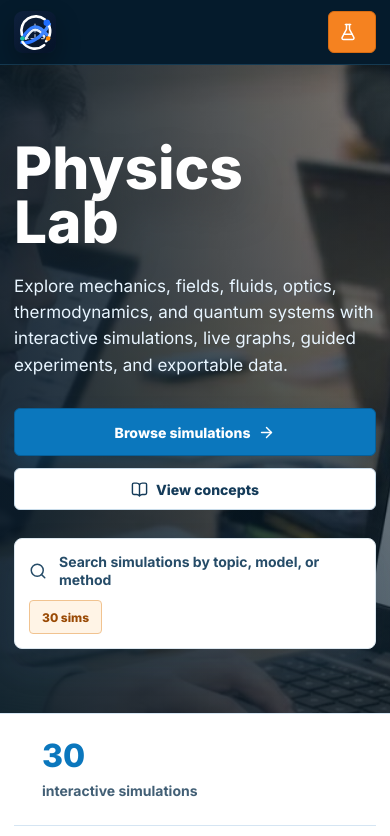
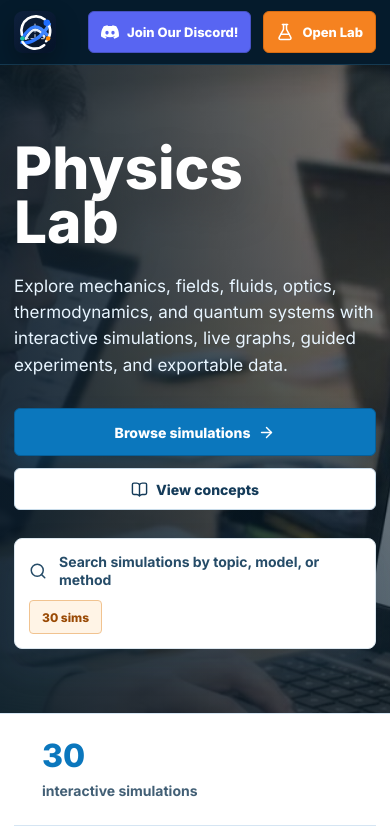
Before and after one commit to ShauryaAttreya37/physics-simulator, a React (Vite) app: page / in a window 390 px wide. Shown: the top 836 px of the page. Built offline with nearby package versions, Linux system fonts and the light colour scheme.

Commit message:
Fix mobile navigation controls

```diff
--- a/src/components/SimulationRunner.jsx
+++ b/src/components/SimulationRunner.jsx
@@ -790,20 +790,6 @@ export default function SimulationRunner({ sim, onBack }) {
               <div className="toggle-handle" />
             </div>
           </div>
-
-          <button
-            className={`icon-btn mobile-only-btn ${showMobilePanel ? 'active' : ''}`}
-            onClick={() => {
-              if (sidePanelOpen) {
-                closeSidePanel();
-              } else {
-                openSidePanel('controls');
-              }
-            }}
-            title="Toggle Parameters"
-          >
-            <Sliders size={16} />
-          </button>
         </div>
 
         <div className="sim-canvas-wrapper">
@@ -909,13 +895,6 @@ export default function SimulationRunner({ sim, onBack }) {
 
       {!sidePanelOpen && (
         <div className="sim-mobile-dock" aria-label="Simulation quick actions">
-          <button
-            className="icon-btn"
-            onClick={() => openSidePanel('controls')}
-            title="Open parameters"
-          >
-            <Sliders size={17} />
-          </button>
           <button className="icon-btn" onClick={() => openSidePanel('graph')} title="Open data">
             <LineChartIcon size={17} />
           </button>
--- a/src/pages/Home.css
+++ b/src/pages/Home.css
@@ -39,6 +39,7 @@
   position: sticky;
   top: 0;
   z-index: 20;
+  width: 100vw;
   border-bottom: 1px solid #153a52;
   background: #051b2c;
 }
@@ -464,6 +465,7 @@
 
   .home-nav-inner {
     padding: 0 14px;
+    gap: 10px;
   }
 
   .hero-section,
@@ -479,14 +481,15 @@
   }
 
   .nav-btn {
-    width: 48px;
-    min-width: 48px;
-    padding: 0;
-    font-size: 0;
+    min-width: 0;
+    min-height: 42px;
+    padding: 0 12px;
+    font-size: 13px;
+    white-space: nowrap;
   }
 
   .discord-nav-btn {
-    display: none;
+    padding: 0 12px;
   }
 
   .nav-btn svg {
```
